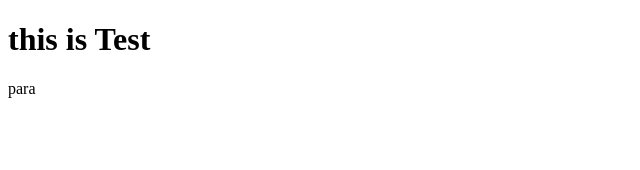
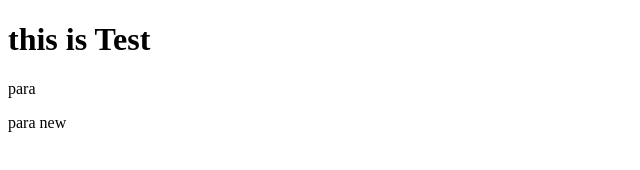
Before and after one commit to joySutradhor/Module-two, a plain HTML site: page Git hub/index.html in a window 1280 px wide. Shown: the full height of the page, 0-640 px from the left. Drawn offline with Linux system fonts and the light colour scheme.

Commit message:
added new para

```diff
--- a/Git hub/index.html
+++ b/Git hub/index.html
@@ -10,5 +10,6 @@
 <body>
     <h1>this is Test</h1>
     <p>para</p>
+    <p>para new</p>
 </body>
 </html>
```
